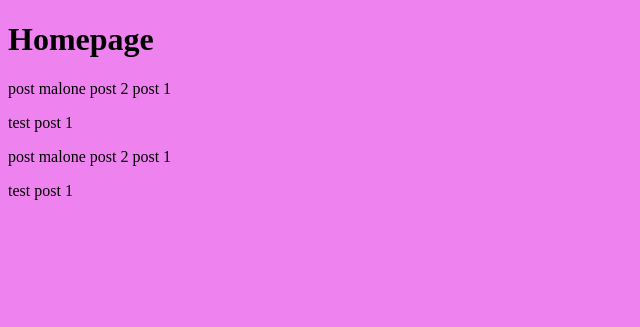
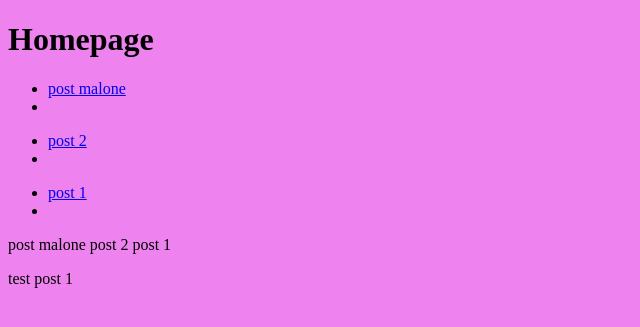
Before and after one commit to burnschristine/christinerubyburns.com, a Jekyll site: the page built from index.md, in a window 1280 px wide. Shown: the top 327 px of the page, without its empty margins (0-640 px from the left). Built offline with Jekyll 4.4.1, drawn with Linux system fonts in a browser that asks for light colours.

Commit message:
Update home.html

```diff
--- a/_layouts/home.html
+++ b/_layouts/home.html
@@ -6,10 +6,9 @@ layout: default
 
 {{ content }}
 {%- for post in site.posts -%}
-
-
-{{ post.title }}
-
-{{ post.content }}
-
+<ul>
+  <li>
+    <a href="{{ post.url }}">{{ post.title }}</a>
+  <li>
+</ul>
 {%- endfor -%}
```
